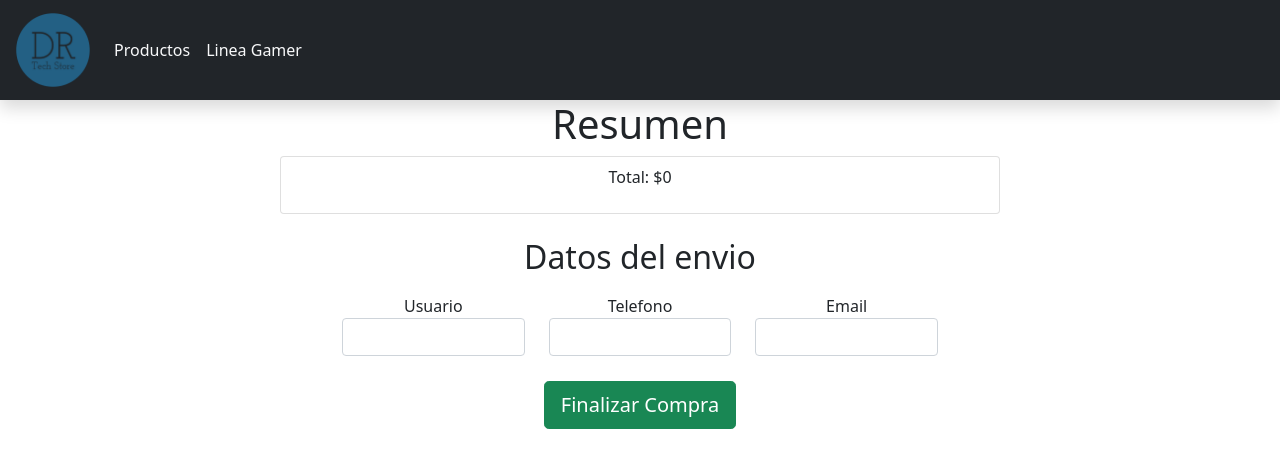
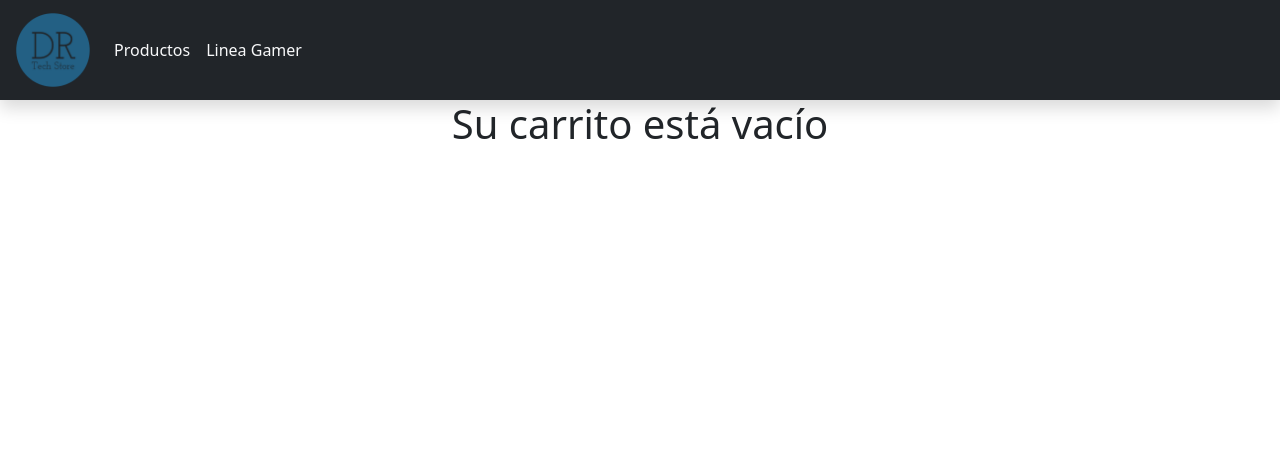
Before and after one commit to damiang88/react-app-rabada, a React (Create React App) app: page /cartForm in a window 1280 px wide. Shown: the top 468 px of the page. Built offline with nearby package versions, Linux system fonts and the light colour scheme.

Commit message:
Proyecto Final - mejoras, modal y nro de id

```diff
--- a/src/components/NavBar.jsx
+++ b/src/components/NavBar.jsx
@@ -1,5 +1,6 @@
 import CartWidget from "./CartWidget/CartWidget";
 import {Link, NavLink} from'react-router-dom';
+
 
 export default function NavBar(props){
 
--- a/src/components/cart/CartForm.css
+++ b/src/components/cart/CartForm.css
@@ -8,3 +8,7 @@
 .formButton{
     margin-top: 15px;
 }
+
+.modalText{
+    font-size: medium;
+}
--- a/src/components/cart/CartForm.jsx
+++ b/src/components/cart/CartForm.jsx
@@ -2,10 +2,21 @@ import React, {useState,useContext} from 'react'
 import { createBuyOrder } from '../firebase/Config';
 import { CartContext } from '../../context/CartContext';
 import './CartForm.css'
+import { Modal, Button } from 'react-bootstrap';
 
 function CartForm() {
-  const { cart, clearCart, totalPriceCart } = useContext(CartContext);
+  const { cart, clearCart, totalPriceCart, CantInCart } = useContext(CartContext);
+  const [ show, setShow] = useState(false);
+  const [ orderId, setOrderId] = useState(false);
   let total = 0
+
+  const handleClose = () => { clearCart();
+                              setShow(false)};
+
+  const handleShow = (id) =>{ setOrderId(id);
+                              setShow(true) } ;
+
+
   const [buyer, setBuyer] = useState(  { name: "",
                                           phone: "",
                                           email: "",
@@ -34,14 +45,20 @@ function CartForm() {
     };
 
     createBuyOrder(dataOrder).then(( orderDataCreated ) => {
-      clearCart();
-      console.log(orderDataCreated.id)
+      handleShow(orderDataCreated.id);
+
     });
 
   }
 
 
   return (
+<div>
+    {CantInCart() === 0 ? (
+
+      <h1>Su carrito está vacío</h1>
+
+  ) : (
               <div>
               <h1>Resumen</h1>
               <div>
@@ -76,7 +93,6 @@ function CartForm() {
 
             <label htmlFor="phone" className='formLabel'>Telefono</label>
               <input onChange={handleChange} className='form-control' name="phone"></input>
-
             </div>
 
             <div className="col-4">
@@ -85,13 +101,34 @@ function CartForm() {
             </div>
 
             </div>
-    <button onClick={handleBuyOrder} className="btn btn-success btn-lg formButton" >Finalizar Compra</button>
+            <button onClick={handleBuyOrder} className="btn btn-success btn-lg formButton" >
+              Finalizar Compra
+              </button>
 
             </form>
 
+            <Modal show={show} onHide={handleClose} centered >
+                <Modal.Header closeButton>
+                  <Modal.Title>Pedido creado con exito</Modal.Title>
+                </Modal.Header>
+                <br />
+                <Modal.Body>
+                  <p className='modalText'>Su pedido ha sido creado con el codigo:
+                  {orderId}
+                    </p>
+                </Modal.Body>
+                <br />
+                <Modal.Footer>
+                  <Button variant="secondary" onClick={handleClose}>
+                    Cerrar
+                  </Button>
+                </Modal.Footer>
+              </Modal>
             </div>
 
+  )}
 
+      </div>
   )
 }
 
--- a/src/components/firebase/Config.js
+++ b/src/components/firebase/Config.js
@@ -19,10 +19,6 @@ const firebaseConfig = {
 // Initialize Firebase
 const appFirebase = initializeApp(firebaseConfig);
 const appFirestore= getFirestore(appFirebase);
-
-export function testDatabse(){
-    console.log(appFirestore)
-}
 
 //Traer los productos para listview
 export async function traerProductos(categoryId){
--- a/src/index.js
+++ b/src/index.js
@@ -16,7 +16,4 @@ root.render(
   </React.StrictMode>
 );
 
-// If you want to start measuring performance in your app, pass a function
-// to log results (for example: reportWebVitals(console.log))
-// or send to an analytics endpoint. Learn more: https://bit.ly/CRA-vitals
 reportWebVitals();
```
Lines whose indentation alone changed are shown as unchanged.
